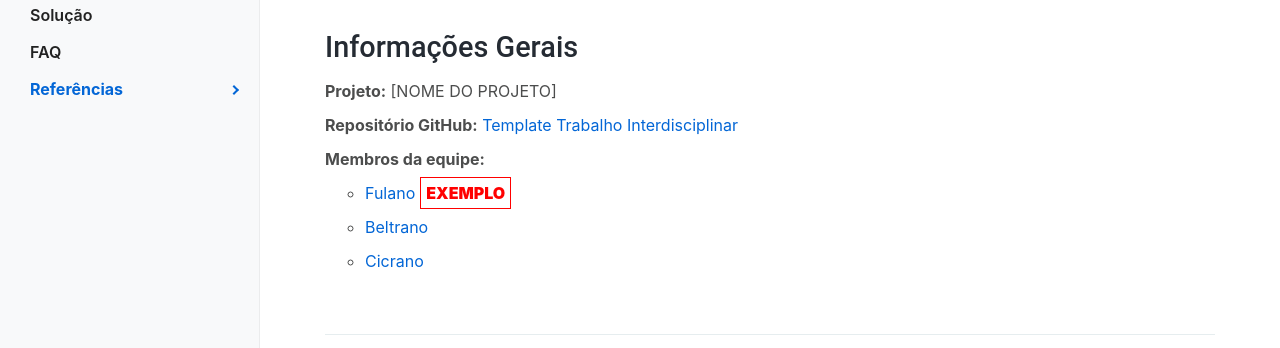
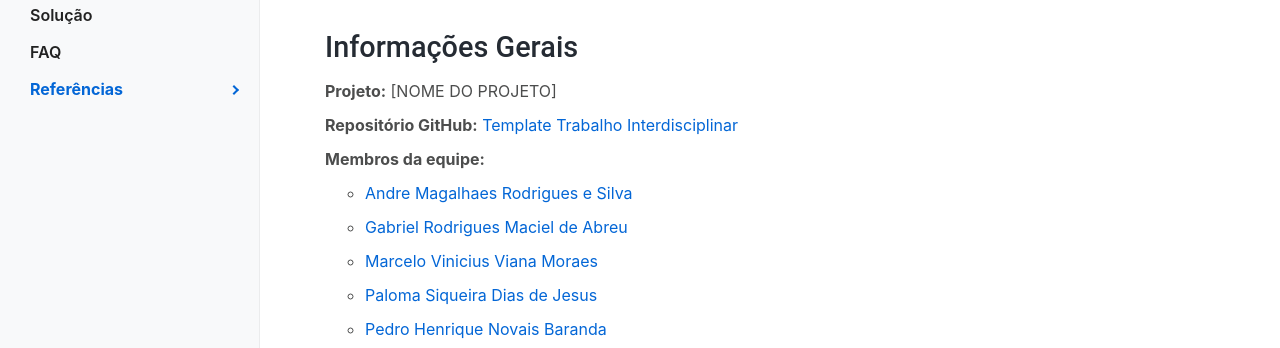
Before and after one commit to ICEI-PUC-Minas-PPLES-TI/plf-es-2024-1-ti1-0385100-dificuldade-em-mobilidade-urbana, a plain HTML site: page docs/index.html in a window 1280 px wide. Shown: the part 251-599 px from the top of the page. Drawn offline with Linux system fonts and the light colour scheme.

Commit message:
Atualização nas documentações
Atualizando informações do projeto como nome dos membros e referencias e links de ferramentas até agora utilizadas.

```diff
--- a/docs/index.html
+++ b/docs/index.html
@@ -106,9 +106,12 @@
                     </li>
                     <li><strong>Membros da equipe:</strong>
                       <ul>
-                        <li><a href="https://github.com/fulano">Fulano</a><span class="exemplo">EXEMPLO</span></li>
-                        <li><a href="https://github.com/beltrano">Beltrano</a></li>
-                        <li><a href="https://github.com/cicrano">Cicrano</a></li>
+                        <li><a href="https://github.com/">Andre Magalhaes Rodrigues e Silva</a></li>
+                        <li><a href="https://github.com/GabrielRMA1">Gabriel Rodrigues Maciel de Abreu</a></li>
+                        <li><a href="https://github.com/EaCamih">Marcelo Vinicius Viana Moraes</a></li>
+                        <li><a href="https://github.com/">Paloma Siqueira Dias de Jesus</a></li>
+                        <li><a href="https://github.com/piterofc">Pedro Henrique Novais Baranda</a></li>
+                        <li><a href="https://github.com/">Vitorr Hugo Gonçalves Soares Dias</a></li>
                       </ul>
                     </li>
                   </ul>
@@ -361,12 +364,12 @@
                     <tr>
                         <td>Processo de Design Thinking</td>
                         <td>Miro</td>
-                        <td><a href="https://miro.com/XXXXXXX">https://miro.com/XXXXXXX</a><span class="exemplo">EXEMPLO</span></td>
+                        <td><a href="https://miro.com/app/board/uXjVKdBaU-K=">https://miro.com/app/board/uXjVKdBaU-K=</a><span class="exemplo">EXEMPLO</span></td>
                     </tr>
                     <tr>
                         <td>Repositório de código</td>
                         <td>GitHub</td>
-                        <td><a href="https://github.com/XXXXXXX">https://github.com/XXXXXXX</a><span class="exemplo">EXEMPLO</span></td>
+                        <td><a href="https://github.com/ICEI-PUC-Minas-PPLES-TI/plf-es-2024-1-ti1-0385100-dificuldade-em-mobilidade-urbana">https://github.com/ICEI-PUC-Minas-PPLES-TI/plf-es-2024-1-ti1-0385100-dificuldade-em-mobilidade-urbana</a><span class="exemplo">EXEMPLO</span></td>
                     </tr>
                     <tr>
                         <td>Hospedagem do site</td>
```
